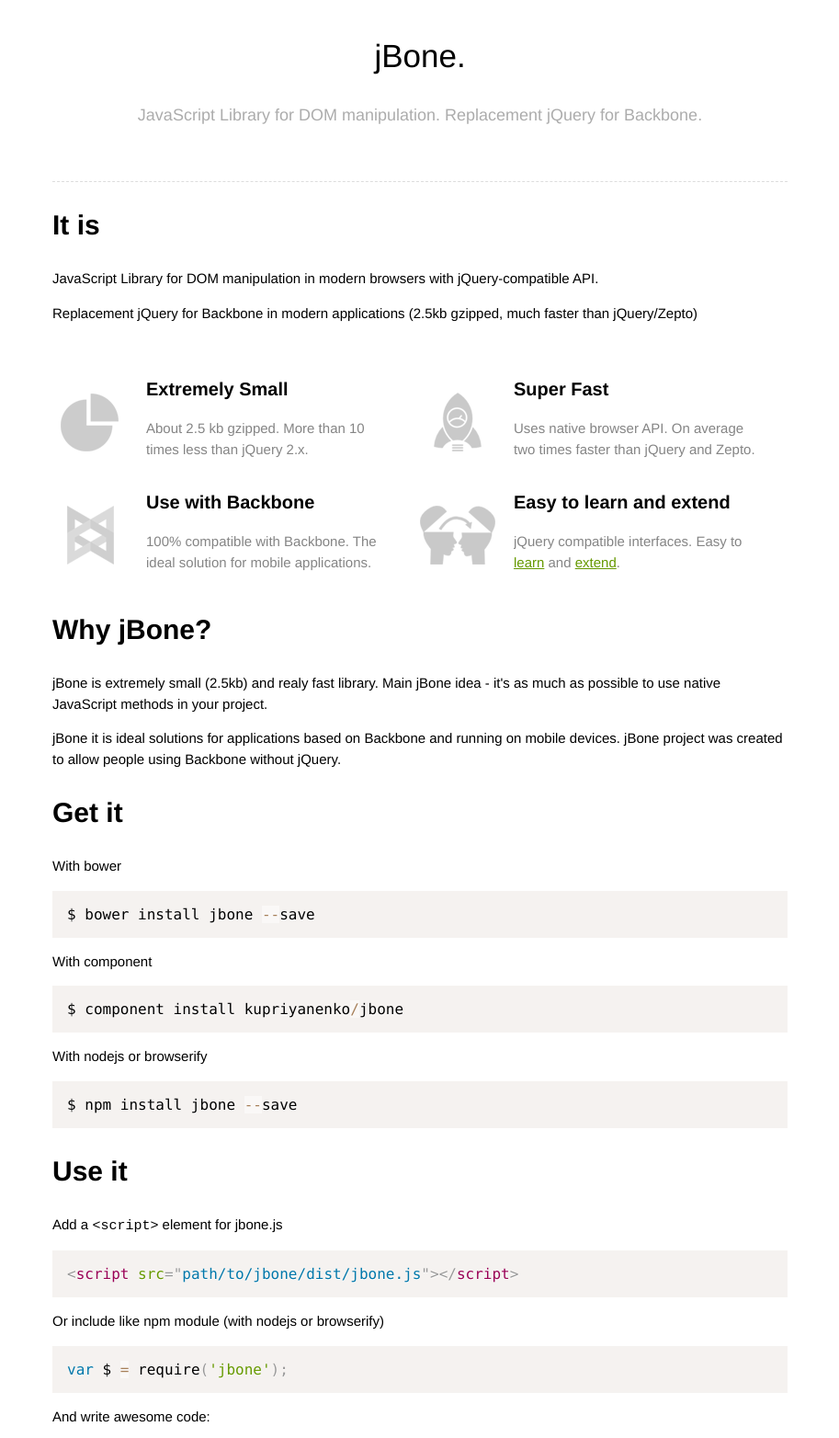
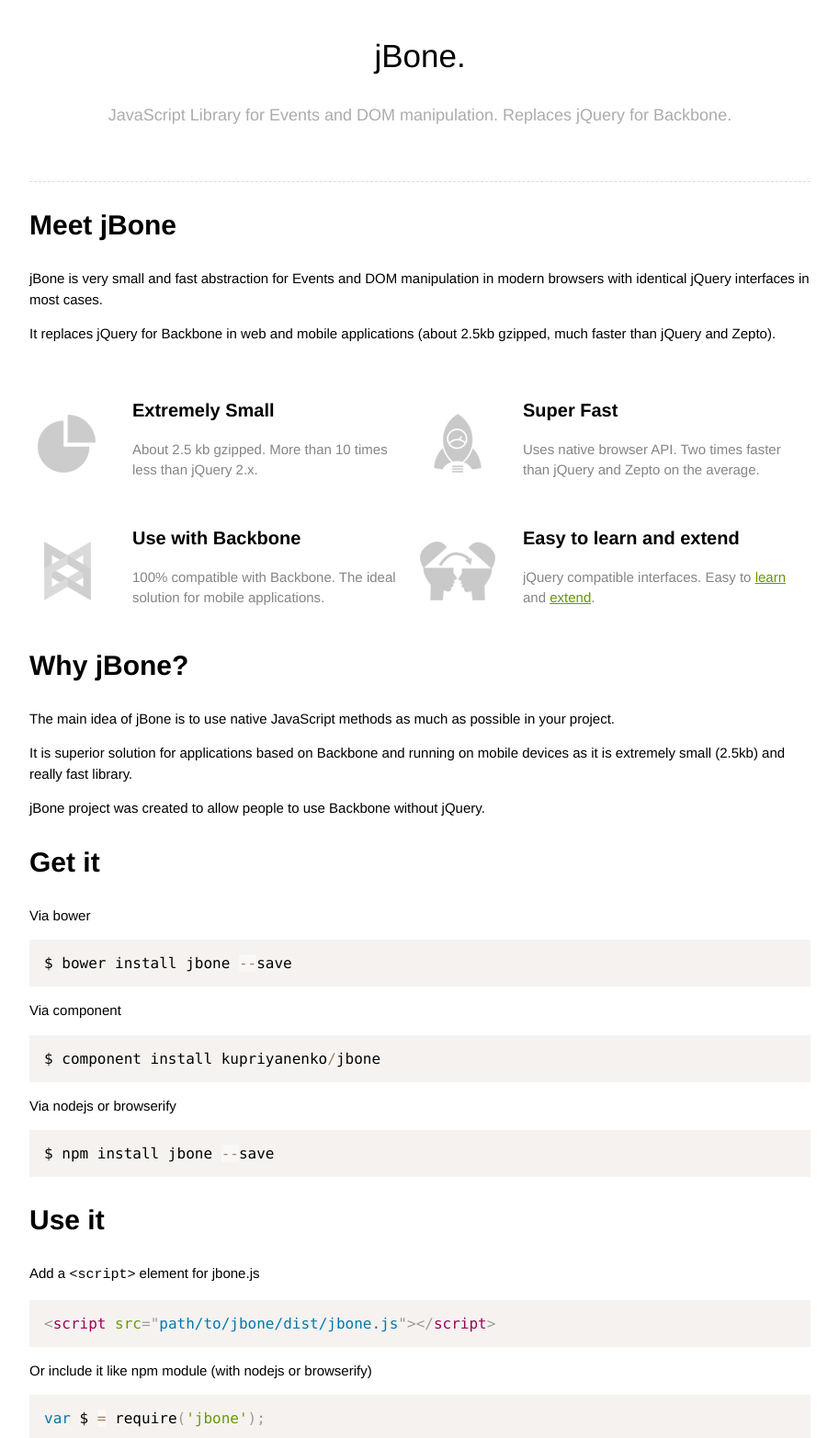
Before and after one commit to kupriyanenko/jbone, a plain HTML site: page index.html in a window 1280 px wide. Shown: the part 407-1971 px from the top of the page at 92% size, without its empty margins (183-1096 px from the left). Drawn offline with Linux system fonts and the light colour scheme.

Commit message:
update texts

```diff
--- a/index.html
+++ b/index.html
@@ -21,13 +21,13 @@
         </div>
       </div>
       <h1 class="main-name">jBone.</h1>
-      <p class="main-descr">JavaScript Library for DOM manipulation. Replacement jQuery for Backbone.</p>
+      <p class="main-descr">JavaScript Library for Events and DOM manipulation. Replaces jQuery for Backbone.</p>
     </header>
 
     <div class="content">
-      <h1 id="itis">It is</h1>
-      <p>JavaScript Library for DOM manipulation in modern browsers with jQuery-compatible API.</p>
-      <p>Replacement jQuery for Backbone in modern applications (2.5kb gzipped, much faster than jQuery/Zepto)</p>
+      <h1 id="itis">Meet jBone</h1>
+      <p>jBone is very small and fast abstraction for Events and DOM manipulation in modern browsers with identical jQuery interfaces in most cases.</p>
+      <p>It replaces jQuery for Backbone in web and mobile applications (about 2.5kb gzipped, much faster than jQuery and Zepto).</p>
 
       <div class="info-content">
         <div class="row">
@@ -42,7 +42,7 @@
             <img src="images/speed.png" height="64" width="82" alt="">
             <div class="descr">
               <h2>Super Fast</h2>
-              <p>Uses native browser API. On average two times faster than jQuery and Zepto.</p>
+              <p>Uses native browser API. Two times faster than jQuery and Zepto on the average.</p>
             </div>
           </div>
         </div>
@@ -65,21 +65,22 @@
       </div>
 
       <h1 id="why">Why jBone?</h1>
-      <p>jBone is extremely small (2.5kb) and realy fast library. Main jBone idea - it's as much as possible to use native JavaScript methods in your project.</p>
-      <p>jBone it is ideal solutions for applications based on Backbone and running on mobile devices. jBone project was created to allow people using Backbone without jQuery.</p>
+      <p>The main idea of jBone is to use native JavaScript methods as much as possible in your project.</p>
+      <p>It is superior solution for applications based on Backbone and running on mobile devices as it is extremely small (2.5kb) and really fast library.</p>
+      <p>jBone project was created to allow people to use Backbone without jQuery.</p>
 
       <h1 id="getit">Get it</h1>
-      <p>With bower</p>
+      <p>Via bower</p>
       <pre><code class="language-bash">$ bower install jbone --save</code></pre>
-      <p>With component</p>
+      <p>Via component</p>
       <pre><code class="language-bash">$ component install kupriyanenko/jbone</code></pre>
-      <p>With nodejs or browserify</p>
+      <p>Via nodejs or browserify</p>
       <pre><code class="language-bash">$ npm install jbone --save</code></pre>
 
       <h1 id="useit">Use it</h1>
       <p>Add a <code>&lt;script&gt;</code> element for jbone.js</p>
       <pre><code class="language-markup">&lt;script src="path/to/jbone/dist/jbone.js"&gt;&lt;/script&gt;</code></pre>
-      <p>Or include like npm module (with nodejs or browserify)</p>
+      <p>Or include it like npm module (with nodejs or browserify)</p>
       <pre><code class="language-javascript">var $ = require('jbone');</code></pre>
       <p>And write awesome code:</p>
       <pre><code class="language-javascript">var $input = $("&lt;input&gt;", {
@@ -109,18 +110,18 @@
 $(".header").addClass("loaded");</code></pre>
 
       <h1 id="ajax_deferred">AJAX, Deferred</h1>
-      <p>This part is not covered on jBone. You can select one of a huge amount implementations AJAX and Promises/A+.</p>
+      <p>This part is not covered in jBone. You can choose one of a huge amount of AJAX implementations as well as standard Promises/A+ implementations.</p>
       <p>For example: <a href="https://github.com/cujojs/when">when</a>, <a href="https://github.com/kriskowal/q">Q</a>, <a href="https://github.com/sudhirj/simply-deferred">simply-deferred</a>, <a href="/kupriyanenko/jbone/blob/master/microjs.com/#ajax">AJAX</a>.</p>
-      <p>Example AJAX connecting:</p>
-      <pre><code class="language-javascript">// connect reqwest on your page https://rawgithub.com/ded/reqwest/master/reqwest.min.js
+      <p>Example of AJAX connection:</p>
+      <pre><code class="language-javascript">// add reqwest to your page https://rawgithub.com/ded/reqwest/master/reqwest.min.js
 
 jBone.ajax = reqwest.compat;
 
 $.ajax({
     url: "http://example.com"
 });</code></pre>
-      <p>Example Deferred connecting:</p>
-      <pre><code class="language-javascript">// connect simply-deferred on your page https://rawgithub.com/sudhirj/simply-deferred/master/deferred.min.js
+      <p>Example of connection with Deferred Object:</p>
+      <pre><code class="language-javascript">// add simply-deferred to your page https://rawgithub.com/sudhirj/simply-deferred/master/deferred.min.js
 
 Deferred.installInto(jBone);
 
@@ -134,8 +135,7 @@
       <p><a href="https://github.com/kupriyanenko/jbone#api">See documentsation for API</a></p>
     </div>
   </div>
-  <a href="https://github.com/kupriyanenko/jbone"><img style="position: fixed; top: 0; right: 0; border: 0; z-index: 100;" src="https://camo.githubusercontent.com/652c5b9acfaddf3a9c326fa6bde407b87f7be0f4/68747470733a2f2f73332e616d617a6f6e6177732e636f6d2f6769746875622f726962626f6e732f666f726b6d655f72696768745f6f72616e67655f6666373630302e706e67" alt="Fork me on GitHub" data-canonical-src="https://s3.amazonaws.com/github/ribbons/forkme_right_orange_ff7600.png"></a>
-
+  <a href="https://github.com/kupriyanenko/jbone"><img style="position: fixed; top: 0; right: 0; border: 0; z-index: 100;" src="https://camo.githubusercontent.com/e7bbb0521b397edbd5fe43e7f760759336b5e05f/68747470733a2f2f73332e616d617a6f6e6177732e636f6d2f6769746875622f726962626f6e732f666f726b6d655f72696768745f677265656e5f3030373230302e706e67" alt="Fork me on GitHub" data-canonical-src="https://s3.amazonaws.com/github/ribbons/forkme_right_green_007200.png"></a>
   <script src="javascripts/prismjs/prism.js"></script>
   <script src="javascripts/prismjs/components/prism-bash.min.js"></script>
   <script src="javascripts/prismjs/components/prism-markup.min.js"></script>
--- a/stylesheets/styles.css
+++ b/stylesheets/styles.css
@@ -59,7 +59,7 @@
 }
 
 .site-wrapper {
-    width: 800px;
+    width: 850px;
     margin: auto;
 }
 
@@ -130,16 +130,17 @@
 
 .row {
     overflow: hidden;
+    margin: 1em 0 0;
 }
 
 .row p {
-    padding: 0 30px 0 0;
+    padding: 0 25px 0 0;
     color: #858585;
 }
 
 .row img {
     float: left;
-    margin: 35px 20px 0 0;
+    margin: 35px 30px 0 0;
 }
 
 .row .descr {
```
